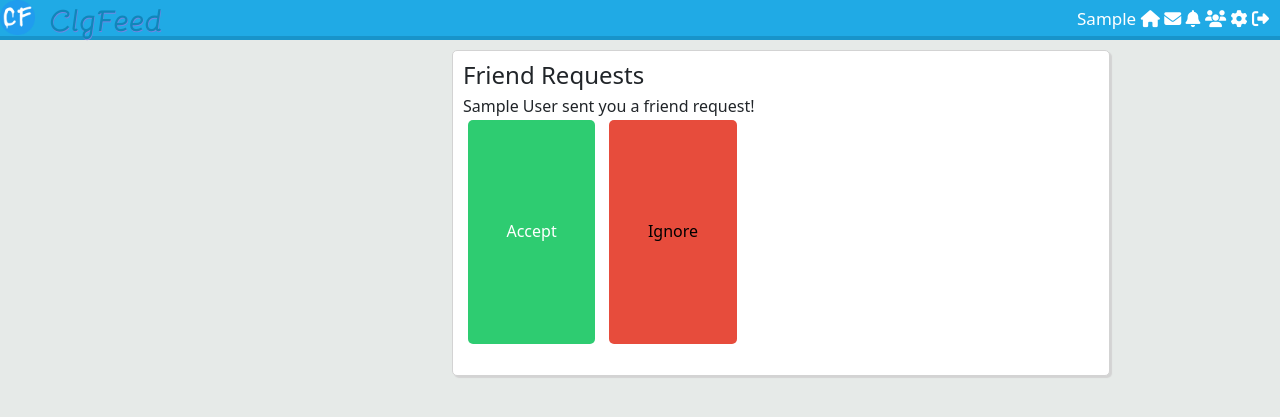
After one commit to Kavita-Dhamot/ClgBook, a PHP site: page /requests.php in a window 1280 px wide. The commit adds this page. Shown: the top 417 px of the page. Run offline with PHP 8.4, Linux system fonts and the light colour scheme; the visitor is signed in with stand-in values (Sample User, id 1); tables that the repository leaves empty or names only in its code hold one stand-in row (values such as "Sample post"); some libraries are stand-ins or nearby versions.

Commit message:
changed request page

```diff
--- a/assets/css/style.css
+++ b/assets/css/style.css
@@ -301,3 +301,23 @@ textarea:focus {
   border: none;
   color: #fff;
 }
+
+#accept_button {
+  width: 20%;
+  height: 28%;
+  border-radius: 5px;
+  margin: 5px;
+  border: none;
+  color: #fff;
+  background-color: #2ecc71;
+}
+
+#ignore_button {
+  width: 20%;
+  height: 28%;
+  border-radius: 5px;
+  margin: 5px;
+  border: none;
+  columns: #fff;
+  background-color: #e74c3c;
+}
--- a/includes/classes/User.php
+++ b/includes/classes/User.php
@@ -32,6 +32,13 @@ class User {
 		$query = mysqli_query($this->con, "SELECT profile_pic FROM users WHERE username='$username'");
 		$row = mysqli_fetch_array($query);
 		return $row['profile_pic'];
+	}
+
+	public function getFriendArray() {
+		$username = $this->user['username'];
+		$query = mysqli_query($this->con, "SELECT friend_array FROM users WHERE username='$username'");
+		$row = mysqli_fetch_array($query);
+		return $row['friend_array'];
 	}
 
 	public function isClosed() {
--- a/includes/header.php
+++ b/includes/header.php
@@ -1,5 +1,7 @@
 <?php
  require 'config/config.php';
+include("includes/classes/User.php");
+include("includes/classes/Post.php");
 
  if(isset($_SESSION['username'])){               //checks if the user is loggen in, as in register.php we set the username variable once the user logs in
    $userLoggedIn = $_SESSION['username'];       // variable stores the username of the user that is currently logged in
@@ -47,7 +49,7 @@
         <a href="#">
           <i class="fa-solid fa-bell"></i>
         </a>
-        <a href="#">
+        <a href="requests.php">
           <i class="fa-solid fa-users"></i>
         </a>
         <a href="#">
--- a/index.php
+++ b/index.php
@@ -1,7 +1,5 @@
 <?php
 include("includes/header.php");
-include("includes/classes/User.php");
-include("includes/classes/Post.php");
 
 
 if(isset($_POST['post'])){      //if post button is clicked
--- /dev/null
+++ b/requests.php
@@ -0,0 +1,48 @@
+<?php
+include("includes/header.php");  //header
+?>
+
+<div class="main_column column" id="main_column">
+
+    <h4>Friend Requests</h4>
+
+    <?php
+    $query = mysqli_query($con, "SELECT *FROM friend_requests WHERE user_to='$userLoggedIn'");
+    if (mysqli_num_rows($query) == 0)
+        echo "You have no friend requests at this time!";
+
+    else {
+        while($row= mysqli_fetch_array($query)){
+            $user_from = $row['user_from'];
+            $user_from_obj = new User($con, $user_from);
+
+            echo $user_from_obj->getFirstAndLastName() . " sent you a friend request!";
+
+            $user_from_friend_array = $user_from_obj->getFriendArray();
+
+            if(isset($_POST['accept_request' . $user_from ])) {
+                $add_friend_query = mysqli_query($con, "UPDATE users SET friend_array=CONCAT(friend_array, '$user_from,') WHERE username='$userLoggedIn'");
+                $add_friend_query = mysqli_query($con, "UPDATE users SET friend_array=CONCAT(friend_array, '$userLoggedIn,') WHERE username='$user_from'");
+
+                $delete_query = mysqli_query($con, "DELETE FROM friend_requests WHERE user_to='$userLoggedIn' AND user_from='$user_from'");
+                echo "You are now friends!";
+                header("Location: requests.php");
+            }
+
+            if(isset($_POST['ignore_request' . $user_from ])) {
+                $delete_query = mysqli_query($con, "DELETE FROM friend_requests WHERE user_to='$userLoggedIn' AND user_from='$user_from'");
+                echo "Request Ignored!";
+                header("Location: requests.php");
+            }
+
+            ?>
+            <form action="requests.php" method="POST">
+                <input type="submit" name="accept_request<?php echo $user_from; ?>" id="accept_button" value= "Accept">
+                <input type="submit" name="ignore_request<?php echo $user_from; ?>" id="ignore_button" value= "Ignore">
+
+            </form>
+            <?php
+        }
+    }
+    ?>
+</div>
```
Also changed, not shown: profile.php (+0 -11 lines).
